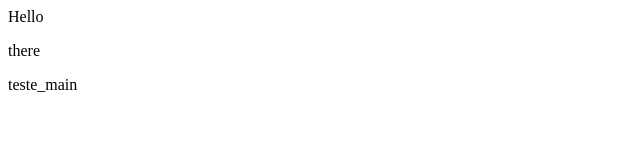
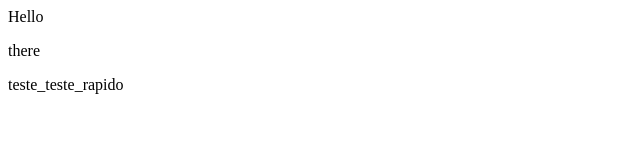
Before and after one commit to valteroprofessor/demo-repo, a plain HTML site: page index.html in a window 1280 px wide. Shown: the full height of the page, 0-640 px from the left. Drawn offline with Linux system fonts and the light colour scheme.

Commit message:
add teste-rapido

```diff
--- a/index.html
+++ b/index.html
@@ -1,3 +1,3 @@
 <div>Hello</div>
 <p>there</p>
-<p>teste_main</p>
+<p>teste_teste_rapido</p>
```
